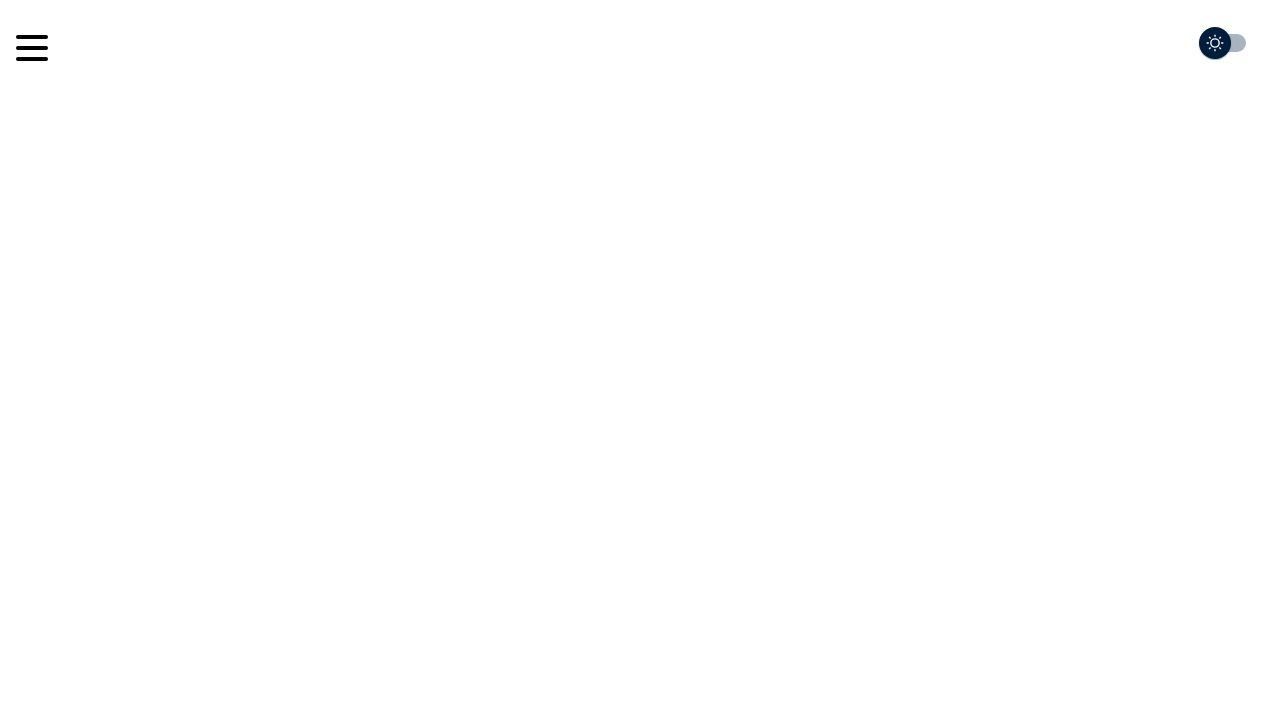
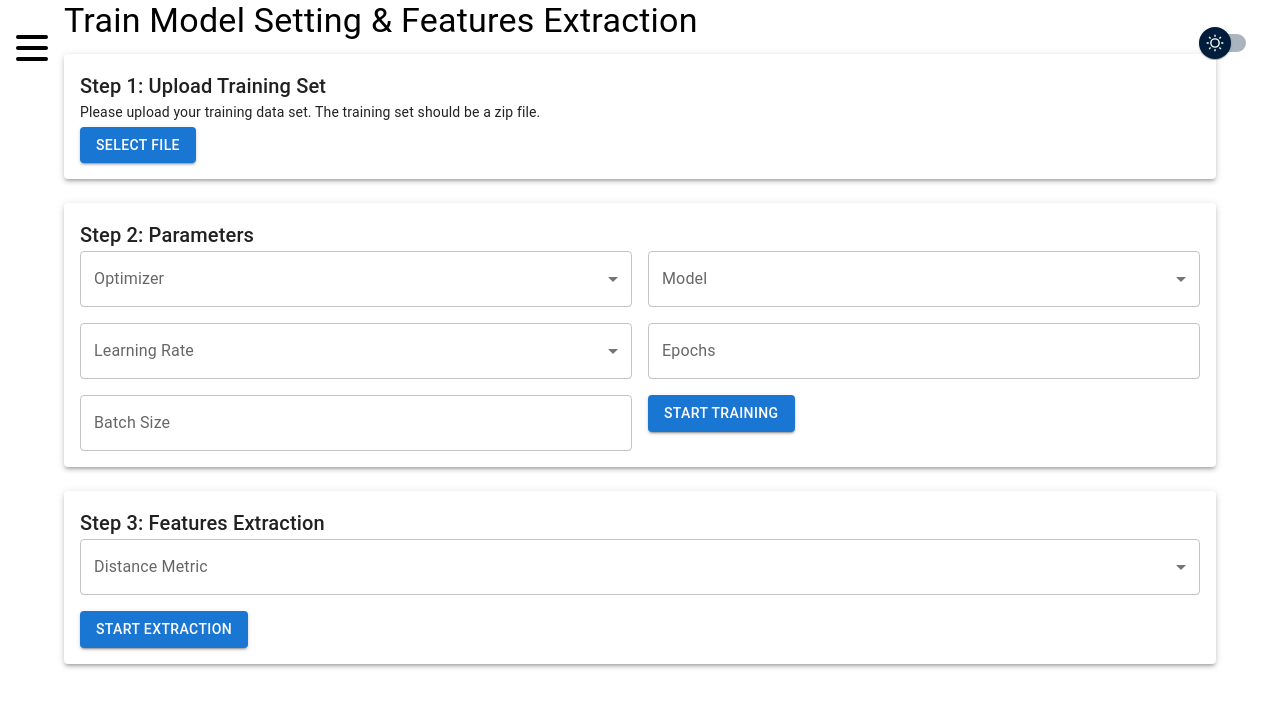
Before and after one commit to Scaronz/ECG_App_Frontend, a React (Create React App) app: page /TrainModelSetting in a window 1280 px wide. Before the commit this address had no page. Shown: the top 708 px of the page. Built offline with nearby package versions, Linux system fonts and the light colour scheme.

Commit message:
Added train Model

```diff
--- a/src/App.js
+++ b/src/App.js
@@ -7,6 +7,7 @@ import Home from './pages/Home';
 import Services from './pages/Services';
 import About from './pages/About';
 import Contact from './pages/Contact';
+import TrainModelSetting from './pages/TrainModelSetting';
 import './App.css';
 
 const App = () => {
@@ -18,6 +19,7 @@ const App = () => {
         <Route path="/services" element={<Services />} />
         <Route path="/about" element={<About />} />
         <Route path="/contact" element={<Contact />} />
+        <Route path="/TrainModelSetting" element={<TrainModelSetting />} />
       </Routes>
     </Router>
   );
--- a/src/NavBar.js
+++ b/src/NavBar.js
@@ -106,7 +106,12 @@ const NavBar = () => {
                 <ul>
                   <li>
                     <NavLink to="/" exact activeClassName="active" onClick={handleToggle}>
-                      Home
+                      Predict
+                    </NavLink>
+                  </li>
+                  <li>
+                    <NavLink to="/TrainModelSetting" activeClassName="active" onClick={handleToggle}>
+                      Train Model
                     </NavLink>
                   </li>
                   <li>
@@ -124,6 +129,7 @@ const NavBar = () => {
                       Contact
                     </NavLink>
                   </li>
+
                 </ul>
               </nav>
             </animated.div>
--- /dev/null
+++ b/src/TrainModelSetting.css
@@ -0,0 +1,28 @@
+.container {
+    margin-top: 20px;
+  }
+
+  .paper {
+    padding: 20px;
+    margin-bottom: 20px;
+  }
+
+  .upload-section {
+    margin-bottom: 20px;
+  }
+
+  .button {
+    margin-top: 10px;
+  }
+
+  .file-info {
+    margin-top: 10px;
+  }
+
+  .parameters-section {
+    margin-bottom: 20px;
+  }
+
+  .predict-button {
+    margin-top: 20px;
+  }
--- /dev/null
+++ b/src/pages/TrainModelSetting.js
@@ -0,0 +1,127 @@
+import React, { useState } from 'react';
+import { Container, Grid, Button, Select, MenuItem, FormControl, InputLabel, TextField, Typography, Paper, Box } from '@mui/material';
+
+const TrainModelSetting = () => {
+  const [uploadedFile, setUploadedFile] = useState(null);
+  const [optimizer, setOptimizer] = useState('');
+  const [model, setModel] = useState('');
+  const [learningRate, setLearningRate] = useState('');
+  const [epochs, setEpochs] = useState('');
+  const [batchSize, setBatchSize] = useState('');
+  const [distanceMetric, setDistanceMetric] = useState('');
+
+  const handleFileUpload = (event) => {
+    setUploadedFile(event.target.files[0]);
+  };
+
+  const handleStartTraining = () => {
+    // Implement the training logic here
+  };
+
+  const handleStartExtraction = () => {
+    // Implement the extraction logic here
+  };
+
+  return (
+    <Container>
+      <Typography variant="h4" gutterBottom>Train Model Setting & Features Extraction</Typography>
+
+      {/* Step 1: Upload Training Set */}
+      <Paper elevation={3} sx={{ padding: 2, marginBottom: 3 }}>
+        <Typography variant="h6">Step 1: Upload Training Set</Typography>
+        <Typography variant="body2" gutterBottom>Please upload your training data set. The training set should be a zip file.</Typography>
+        <input
+          accept=".zip"
+          style={{ display: 'none' }}
+          id="upload-file"
+          type="file"
+          onChange={handleFileUpload}
+        />
+        <label htmlFor="upload-file">
+          <Button variant="contained" color="primary" component="span">Select file</Button>
+        </label>
+        {uploadedFile && <Typography variant="body2">Uploaded File: {uploadedFile.name}</Typography>}
+      </Paper>
+
+      {/* Step 2: Parameters */}
+      <Paper elevation={3} sx={{ padding: 2, marginBottom: 3 }}>
+        <Typography variant="h6">Step 2: Parameters</Typography>
+        <Grid container spacing={2}>
+          <Grid item xs={12} sm={6}>
+            <FormControl fullWidth>
+              <InputLabel>Optimizer</InputLabel>
+              <Select
+                value={optimizer}
+                onChange={(e) => setOptimizer(e.target.value)}
+              >
+                <MenuItem value="optimizer1">Optimizer 1</MenuItem>
+                <MenuItem value="optimizer2">Optimizer 2</MenuItem>
+              </Select>
+            </FormControl>
+          </Grid>
+          <Grid item xs={12} sm={6}>
+            <FormControl fullWidth>
+              <InputLabel>Model</InputLabel>
+              <Select
+                value={model}
+                onChange={(e) => setModel(e.target.value)}
+              >
+                <MenuItem value="model1">Model 1</MenuItem>
+                <MenuItem value="model2">Model 2</MenuItem>
+              </Select>
+            </FormControl>
+          </Grid>
+          <Grid item xs={12} sm={6}>
+            <FormControl fullWidth>
+              <InputLabel>Learning Rate</InputLabel>
+              <Select
+                value={learningRate}
+                onChange={(e) => setLearningRate(e.target.value)}
+              >
+                <MenuItem value="rate1">Rate 1</MenuItem>
+                <MenuItem value="rate2">Rate 2</MenuItem>
+              </Select>
+            </FormControl>
+          </Grid>
+          <Grid item xs={12} sm={6}>
+            <TextField
+              fullWidth
+              label="Epochs"
+              value={epochs}
+              onChange={(e) => setEpochs(e.target.value)}
+            />
+          </Grid>
+          <Grid item xs={12} sm={6}>
+            <TextField
+              fullWidth
+              label="Batch Size"
+              value={batchSize}
+              onChange={(e) => setBatchSize(e.target.value)}
+            />
+          </Grid>
+          <Grid item xs={12} sm={6}>
+            <Button variant="contained" color="primary" onClick={handleStartTraining}>Start training</Button>
+          </Grid>
+        </Grid>
+      </Paper>
+
+      {/* Step 3: Features Extraction */}
+      <Paper elevation={3} sx={{ padding: 2 }}>
+        <Typography variant="h6">Step 3: Features Extraction</Typography>
+        <FormControl fullWidth sx={{ marginBottom: 2 }}>
+          <InputLabel>Distance Metric</InputLabel>
+          <Select
+            value={distanceMetric}
+            onChange={(e) => setDistanceMetric(e.target.value)}
+          >
+            <MenuItem value="metric1">Metric 1</MenuItem>
+            <MenuItem value="metric2">Metric 2</MenuItem>
+          </Select>
+        </FormControl>
+        <Button variant="contained" color="primary" onClick={handleStartExtraction}>Start Extraction</Button>
+      </Paper>
+    </Container>
+  );
+};
+
+export default TrainModelSetting;
```
